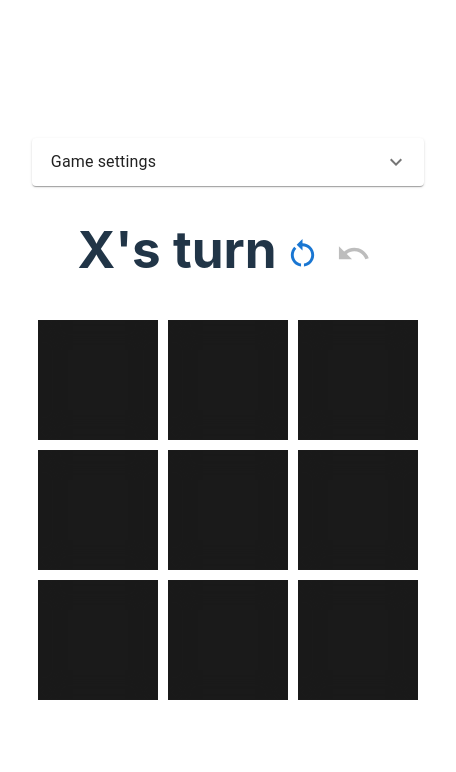
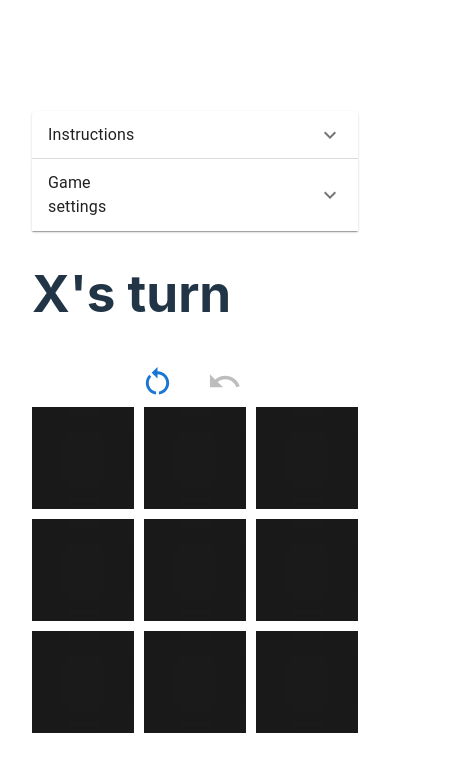
Before and after one commit to alijdens/three-tac-toe, a React (Vite) app in the folder ui/: page / in a window 390 px wide. Shown: the top 772 px of the page, 456 px wide, since content can reach past the window. Built offline with nearby package versions, Linux system fonts and the light colour scheme.

Commit message:
Added instructions and made the design more responsive.

```diff
--- a/ui/src/App.css
+++ b/ui/src/App.css
@@ -1,5 +1,5 @@
 #root {
   margin: 0 auto;
   padding: 2rem;
-  text-align: center;
+  max-width: 500px;
 }
--- a/ui/src/Board.tsx
+++ b/ui/src/Board.tsx
@@ -1,3 +1,4 @@
+import { Box, Grid } from "@mui/material"
 import { rankNextMoves } from "./AI"
 import { GameState, Player, SquarePos } from "./state"
 import { getMoveHintColor } from "./utils"
@@ -48,12 +49,30 @@ function Board({ state, onSquareClick, showHints, highlightMoveToDelete }: Board
     }
 
     return <>
-        <table>
-            <tbody>
-                {[[0, 1, 2], [3, 4, 5], [6, 7, 8]].flatMap((row) =>
-                    <tr key={row[0]}>{
-                        row.map((i) =>
-                            <td key={i}>
+        <Box
+            sx={{
+                width: '100%',
+                display: 'flex',
+                justifyContent: 'center',
+                alignItems: 'center',
+            }}
+        >
+            <Box
+                sx={{
+                    display: 'grid',
+                    gridTemplateColumns: 'repeat(3, 1fr)',
+                    gridTemplateRows: 'repeat(3, 1fr)',
+                    aspectRatio: '1 / 1',
+                    width: '100%',
+                    gap: '10px'
+                }}
+            >
+                {squareValues.map((_, i) => (
+                    <Grid
+                        key={i}
+                        item
+                        sx={{ aspectRatio: '1 / 1', border: '0px' }}
+                    >
                         <Square
                             id={i as SquarePos}
                             value={squareValues[i]}
@@ -62,12 +81,10 @@ function Board({ state, onSquareClick, showHints, highlightMoveToDelete }: Board
                             backgroundColor={bgColors[i]}
                             highlight={highlight[i]}
                         />
-                            </td>
-                        )
-                    }</tr>
-                )}
-            </tbody>
-        </table>
+                    </Grid>
+                ))}
+            </Box>
+        </Box>
     </>
 }
 
--- a/ui/src/Game.css
+++ b/ui/src/Game.css
@@ -1,7 +1,6 @@
 .square {
-    width: 150px;
-    height: 150px;
-    margin: 3px;
+    width: 100%;
+    height: 100%;
     border-radius: 0px;
     border: 1px solid transparent;
     padding: 0;
@@ -12,13 +11,6 @@
     background-color: #1a1a1a;
     cursor: pointer;
     transition: border-color 0.25s;
-}
-
-@media (max-width: 767px) {
-    .square {
-        width: 120px;
-        height: 120px;
-    }
 }
 
 .empty.square:hover {
--- a/ui/src/Game.tsx
+++ b/ui/src/Game.tsx
@@ -4,9 +4,10 @@ import './Game.css'
 import Board from './Board'
 import { selectMove, rankNextMoves, isAiTurn } from './AI'
 import { DEFAULT_SETTINGS, SettingsMenu, Settings } from './settings'
-import { CircularProgress, IconButton, Tooltip } from '@mui/material'
+import { Accordion, AccordionDetails, AccordionSummary, CircularProgress, Grid, IconButton, Tooltip, Typography } from '@mui/material'
 import RestartAltIcon from '@mui/icons-material/RestartAlt'
 import UndoIcon from '@mui/icons-material/Undo';
+import { ExpandMore } from '@mui/icons-material'
 
 
 function Game() {
@@ -41,13 +42,18 @@ function Game() {
         title = `"${state.winner}" has won!`
     }
     return <>
+        <Instructions />
         <SettingsMenu values={settings} setValues={setSettings} />
-        <h1>
-            {title}
-            <RestartGameButton updateState={updateState} />
-            <UndoButton state={state} updateState={updateState} settings={settings} />
-            {isAiTurn(state, settings.aiPlayer) && !state.winner ? <CircularProgress /> : <></>}
-        </h1>
+        <Grid container spacing={1} alignItems="center">
+            <Grid item sm={10} md={8}><h1 style={{textAlign: "left"}}>{title}</h1></Grid>
+            <Grid item xs={2} md={1}>{isAiTurn(state, settings.aiPlayer) && !state.winner ? <CircularProgress /> : <></>}</Grid>
+            <Grid container xs={12} md={3}>
+                <Grid container spacing={2} justifyContent="center" alignItems="center">
+                    <Grid item><RestartGameButton updateState={updateState} /></Grid>
+                    <Grid item><UndoButton state={state} updateState={updateState} settings={settings} /></Grid>
+                </Grid>
+            </Grid>
+        </Grid>
         <Board
             state={state}
             onSquareClick={onSquareClick}
@@ -89,4 +95,30 @@ function UndoButton({ state, updateState, settings }: UndoButtonProps) {
     </>
 }
 
+function Instructions() {
+    const [expanded, setExpanded] = useState(false)
+
+    return <>
+        <Accordion expanded={expanded} onChange={(_, isExpanded) => setExpanded(isExpanded)}>
+            <AccordionSummary
+                expandIcon={<ExpandMore />}
+                aria-controls="panel1bh-content"
+                id="panel1bh-header"
+            >
+                <Typography sx={{ width: '33%', flexShrink: 0 }}>Instructions</Typography>
+            </AccordionSummary>
+            <AccordionDetails>
+                <p>
+                    Like the <a href="https://en.wikipedia.org/wiki/Three_men%27s_morris">three men's morris game: </a>,
+                    each player has three pieces, but when moving pieces, players must first move their first pieces,
+                    then the second pieces, then the third pieces, then the first pieces, and so on.
+                </p>
+                <p>
+                    The piece that will be moved next will be colored darker (if the corresponding setting in ON).
+                </p>
+            </AccordionDetails>
+        </Accordion>
+    </>
+}
+
 export default Game
```
Lines whose indentation alone changed are shown as unchanged.
